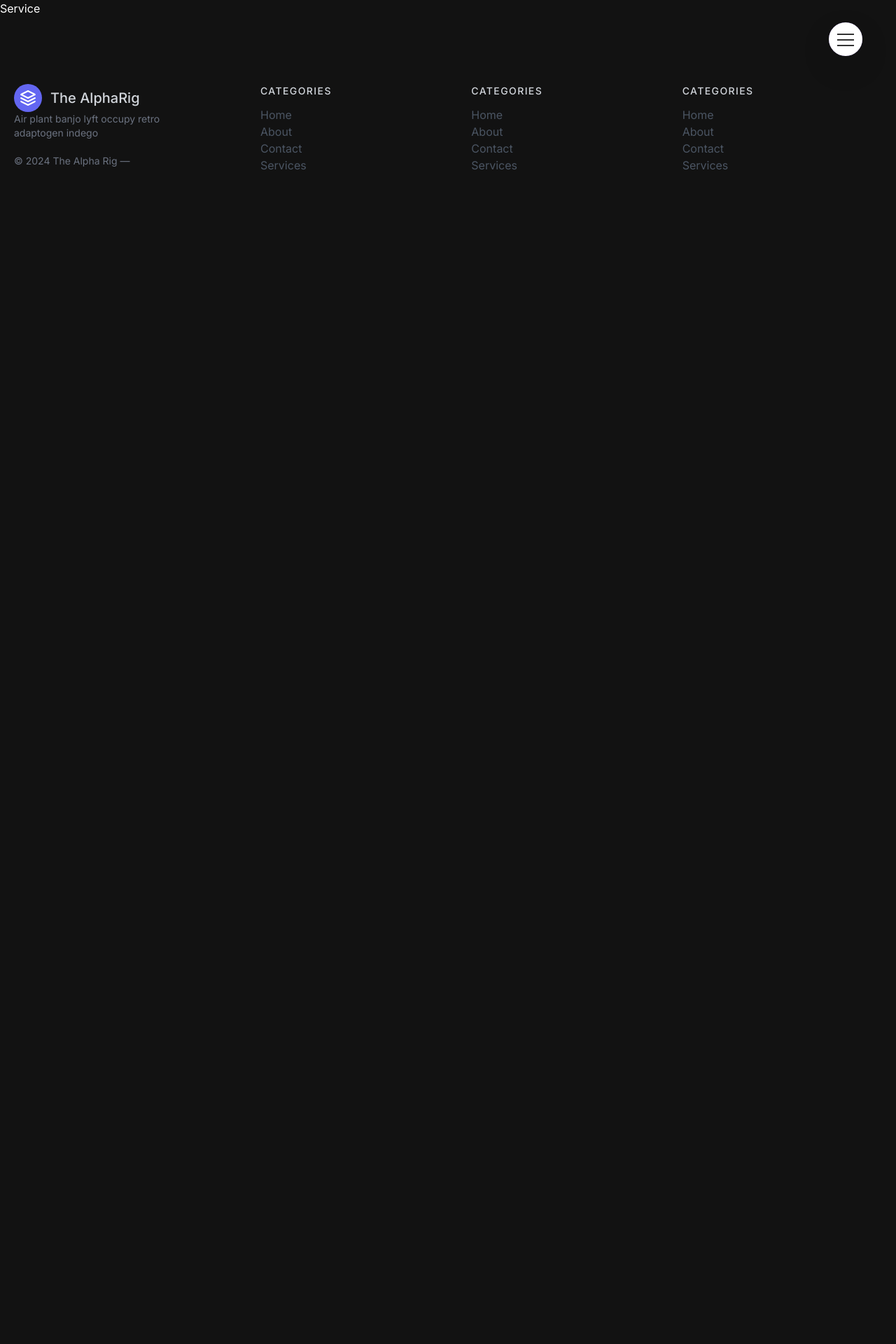
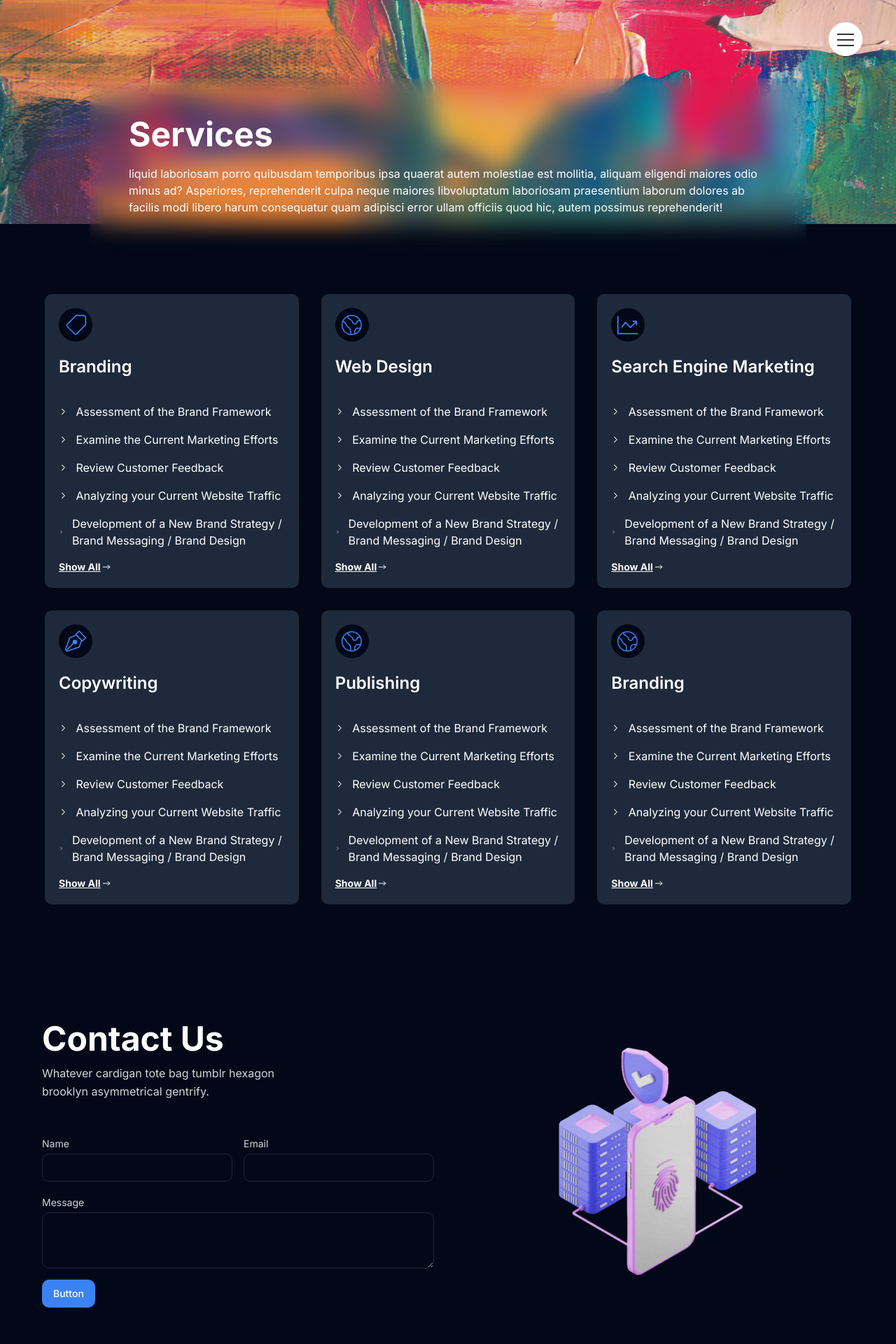
Before and after one commit to rabindra24/myrepo, a Next.js app: page /services in a window 1280 px wide. Shown: the top 1920 px of the page at 70% size. Before the commit the page ends 800 px from the top, so only its background shows below. Built offline with nearby package versions, Linux system fonts and the light colour scheme.

Commit message:
created about contact and services page

```diff
--- a/app/about/page.tsx
+++ b/app/about/page.tsx
@@ -1,9 +1,29 @@
-import React from 'react'
+import ContactComponent from "@/components/common/ContactComponent";
+import Heading from "@/utils/Heading";
+import Team from "@/utils/Team";
+import Image from "next/image";
+import React from "react";
 
 const About = () => {
   return (
-    <div>About</div>
-  )
-}
+    <div className="relative top-0 min-h-screen bg-background">
+      <div className="w-full h-full bg-red-500 ">
+        <Image
+          src={"/contact_banner.jpg"}
+          width={600}
+          height={300}
+          alt="contact_banner"
+          className="w-full m h-[40vh]  absolute top-0 -z-1"
+        />
+      </div>
+      <div className="md:w-[80%] w-[90%] mx-auto bg-opacity-15 backdrop-blur-lg rounded-xl md:p-14 p-5 top-28 relative mb-10">
+        <Heading title="About-us" styles="mb-5"/>
+        <div>liquid laboriosam porro quibusdam temporibus ipsa quaerat autem molestiae est mollitia, aliquam eligendi maiores odio minus ad? Asperiores, reprehenderit culpa neque maiores libvoluptatum laboriosam praesentium laborum dolores ab facilis modi libero harum consequatur quam adipisci error ullam officiis quod hic, autem possimus reprehenderit!</div>
+      </div>
+      <Team/>
+      <ContactComponent/>
+    </div>
+  );
+};
 
-export default About
+export default About;
--- a/app/contact/page.tsx
+++ b/app/contact/page.tsx
@@ -1,9 +1,70 @@
-import React from 'react'
+import ContactComponent from "@/components/common/ContactComponent";
+import { Button } from "@/components/ui/button";
+import { Input } from "@/components/ui/input";
+import { Textarea } from "@/components/ui/textarea";
+import Heading from "@/utils/Heading";
+import Image from "next/image";
+import React from "react";
 
 const Contact = () => {
   return (
-    <div>Contact</div>
-  )
-}
+    <section className="bg-background body-font relative flex justify-center items-center h-screen px-5">
+      <Image
+        src={"/contact_banner.jpg"}
+        width={600}
+        height={300}
+        alt="contact_banner"
+        className="w-full m h-[40vh]  absolute top-0 -z-1"
+      />
+      <div className="container px-10  py-10 lg:w-1/2 z-100  bg-opacity-15 backdrop-blur-lg rounded-xl">
+        <div className="flex flex-col  mb-12">
+          <Heading title="Contact Us" styles="mb-3" />
+          <p className="lg:w-2/3  leading-relaxed text-base">
+            Whatever cardigan tote bag tumblr hexagon brooklyn asymmetrical
+            gentrify.
+          </p>
+        </div>
+        <div className="lg:w-full md:w-2/3 ">
+          <div className="flex flex-wrap -m-2">
+            <div className="p-2 w-1/2">
+              <div className="relative">
+                <label htmlFor="name" className="leading-7 text-sm ">
+                  Name
+                </label>
+                <Input type="text" id="name" name="name"                   className="bg-transparent border-white"
+ />
+              </div>
+            </div>
+            <div className="p-2 w-1/2">
+              <div className="relative">
+                <label htmlFor="email" className="leading-7 text-sm ">
+                  Email
+                </label>
+                <Input
+                  type="email"
+                  id="email"
+                  name="email"
+                  className="bg-transparent border-white"
+                />
+              </div>
+            </div>
+            <div className="p-2 w-full">
+              <div className="relative">
+                <label htmlFor="message" className="leading-7 text-sm ">
+                  Message
+                </label>
+                <Textarea id="message" name="message"                   className="bg-transparent border-white"
+></Textarea>
+              </div>
+            </div>
+            <div className="p-2 w-full">
+              <Button className="sm:w-auto w-full text-white">Button</Button>
+            </div>
+          </div>
+        </div>
+      </div>
+    </section>
+  );
+};
 
-export default Contact
+export default Contact;
--- a/app/page.tsx
+++ b/app/page.tsx
@@ -1,4 +1,4 @@
-import Contact from "@/components/common/Contact";
+import ContactComponent from "@/components/common/ContactComponent";
 import Landing from "@/components/Homepage/Landing";
 import Process from "@/components/Homepage/Process";
 import ServiceSection from "@/components/Homepage/ServiceSection";
@@ -16,7 +16,7 @@ export default function Home() {
       <Process />
       <Team />
       <Testomonials/>
-      <Contact/>
+      <ContactComponent/>
     </main>
   );
 }
--- a/app/services/page.tsx
+++ b/app/services/page.tsx
@@ -1,9 +1,41 @@
-import React from 'react'
+import React from "react";
+import { Button } from "@/components/ui/button";
+import { Input } from "@/components/ui/input";
+import { Textarea } from "@/components/ui/textarea";
+import Heading from "@/utils/Heading";
+import Image from "next/image";
+import Team from "@/utils/Team";
+import ContactComponent from "@/components/common/ContactComponent";
+import ServiceSection from "@/components/Homepage/ServiceSection";
+import Process from "@/components/Homepage/Process";
 
 const Service = () => {
   return (
-    <div>Service</div>
-  )
-}
+    <div className="relative top-0 min-h-screen bg-background">
+      <div className="w-full h-full bg-red-500 ">
+        <Image
+          src={"/contact_banner.jpg"}
+          width={600}
+          height={300}
+          alt="contact_banner"
+          className="w-full m h-[40vh]  absolute top-0 -z-1"
+        />
+      </div>
+      <div className="md:w-[80%] w-[90%] mx-auto bg-opacity-15 backdrop-blur-lg rounded-xl md:p-14 p-5 top-28 relative mb-10">
+        <Heading title="Services" styles="mb-5" />
+        <div>
+          liquid laboriosam porro quibusdam temporibus ipsa quaerat autem
+          molestiae est mollitia, aliquam eligendi maiores odio minus ad?
+          Asperiores, reprehenderit culpa neque maiores libvoluptatum laboriosam
+          praesentium laborum dolores ab facilis modi libero harum consequatur
+          quam adipisci error ullam officiis quod hic, autem possimus
+          reprehenderit!
+        </div>
+      </div>
+      <ServiceSection notitle={true}/>
+      <ContactComponent />
+    </div>
+  );
+};
 
-export default Service
+export default Service;
--- a/components/Footer/Footer.tsx
+++ b/components/Footer/Footer.tsx
@@ -3,8 +3,8 @@ import React from "react";
 
 const Footer = () => {
   return (
-    <footer className="text-gray-300 body-font">
-      <div className="container px-5 py-24 mx-auto flex md:items-center lg:items-start md:flex-row md:flex-nowrap flex-wrap flex-col">
+    <footer className="text-gray-300 body-font bg-background py-10">
+      <div className="container px-5 py-14 mx-auto flex md:items-center lg:items-start md:flex-row md:flex-nowrap flex-wrap flex-col">
         <div className="w-64 flex-shrink-0 md:mx-0 mx-auto text-center md:text-left">
           <span className="flex title-font font-medium items-center md:justify-start justify-center ">
             <svg
@@ -25,7 +25,7 @@ const Footer = () => {
             Air plant banjo lyft occupy retro adaptogen indego
           </p>
           <p className="text-gray-500 mt-5 text-sm text-center sm:text-left">
-            © {new Date().getFullYear()} The Alpha Rig —
+            © {new Date().getFullYear()} The Alpha Rig
           </p>
         </div>
         <div className="flex-grow flex flex-wrap md:pl-20 -mb-10 md:mt-0 mt-10 md:text-left text-center">
--- a/components/Homepage/ServiceSection.tsx
+++ b/components/Homepage/ServiceSection.tsx
@@ -2,7 +2,7 @@ import React from "react";
 import { service } from "@/constant/contant";
 import Heading from "@/utils/Heading";
 
-const ServiceSection = () => {
+const ServiceSection = ({ notitle }: { notitle?: boolean }) => {
   return (
     <div className="bg-background">
       <div className="container mx-auto">
@@ -10,7 +10,7 @@ const ServiceSection = () => {
           <div className=" xl:px-0 py-10">
             <div className="flex flex-col lg:flex-row flex-wrap">
               <div className="mt-4 lg:mt-0 lg:w-3/5">
-                  <Heading title="Service"/>
+                {notitle === true ? "" : <Heading title="Service" />}
               </div>
             </div>
           </div>
@@ -20,11 +20,6 @@ const ServiceSection = () => {
                 <div key={idx}>
                   <div className="bg-secondary hover:bg-primary transition-all duration-1000 p-5 rounded-md relative h-full w-full">
                     <span className="">
-                      {/* <img
-                        className="bg-gray-200 dark:bg-background p-2 mb-5 rounded-full"
-                        src="https://i.ibb.co/27R6nk5/home-1.png"
-                        alt="home-1"
-                      /> */}
                       <div
                         dangerouslySetInnerHTML={{ __html: item.icon }}
                         className=" text-primary bg-background p-2 mb-5 rounded-full w-12 h-12 flex items-center justify-center"
--- a/components/Navbar/Navbar.tsx
+++ b/components/Navbar/Navbar.tsx
@@ -15,7 +15,7 @@ function toggleInput(inputElement: any) {
 const Navbar = () => {
   return (
     <div className="">
-      <div className="navigation">
+      <div className="navigation ">
         <input
           type="checkbox"
           className="navigation__checkbox"
--- a/components/Navbar/style.css
+++ b/components/Navbar/style.css
@@ -35,8 +35,11 @@
   position: fixed;
   top: 2rem;
   right: 3rem;
-  background-image: radial-gradient(#163A5A, #5E25A2);
+  /* background-image: radial-gradient(#163a5a, #5d25a2fd); */
+  -webkit-backdrop-filter: blur(10px);
+  backdrop-filter: blur(20px);
   z-index: 1000;
+  border: 3px solid white;
   -webkit-transition: -webkit-transform 0.8s cubic-bezier(0.86, 0, 0.07, 1);
   transition: -webkit-transform 0.8s cubic-bezier(0.86, 0, 0.07, 1);
   transition: transform 0.8s cubic-bezier(0.86, 0, 0.07, 1);
--- a/components/common/Contact.tsx
+++ b/components/common/ContactComponent.tsx
@@ -6,9 +6,9 @@ import { Button } from "../ui/button";
 import { Textarea } from "../ui/textarea";
 import Image from "next/image";
 
-const Contact = () => {
+const ContactComponent = () => {
   return (
-    <section className="text-gray-300 body-font relative flex md:flex-row flex-col h-full">
+    <section className="text-gray-300 body-font relative flex md:flex-row flex-col h-full md:px-10 px-5 ">
       <div className="container px-5 py-24   lg:w-1/2">
         <div className="flex flex-col  mb-12">
          <Heading title="Contact Us" styles="mb-3"/>
@@ -68,4 +68,4 @@ const Contact = () => {
   );
 };
 
-export default Contact;
+export default ContactComponent;
--- a/package.json
+++ b/package.json
@@ -19,6 +19,7 @@
     "next-themes": "^0.2.1",
     "react": "^18",
     "react-dom": "^18",
+    "sharp": "^0.33.2",
     "tailwind-merge": "^2.2.0",
     "tailwindcss-animate": "^1.0.7"
   },
```
Also changed, not shown: public/contact_banner.jpg (added), 1 other file (tests, documents, lock files or other folders).
